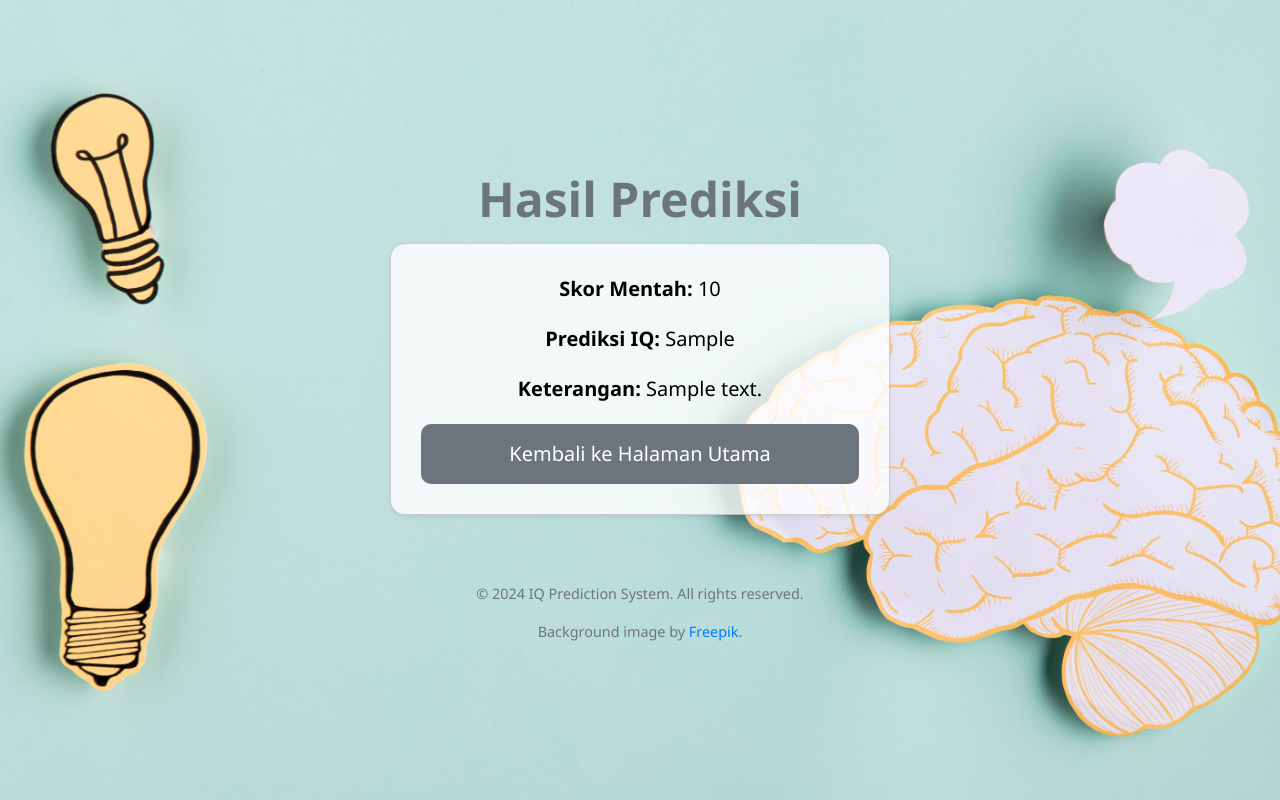
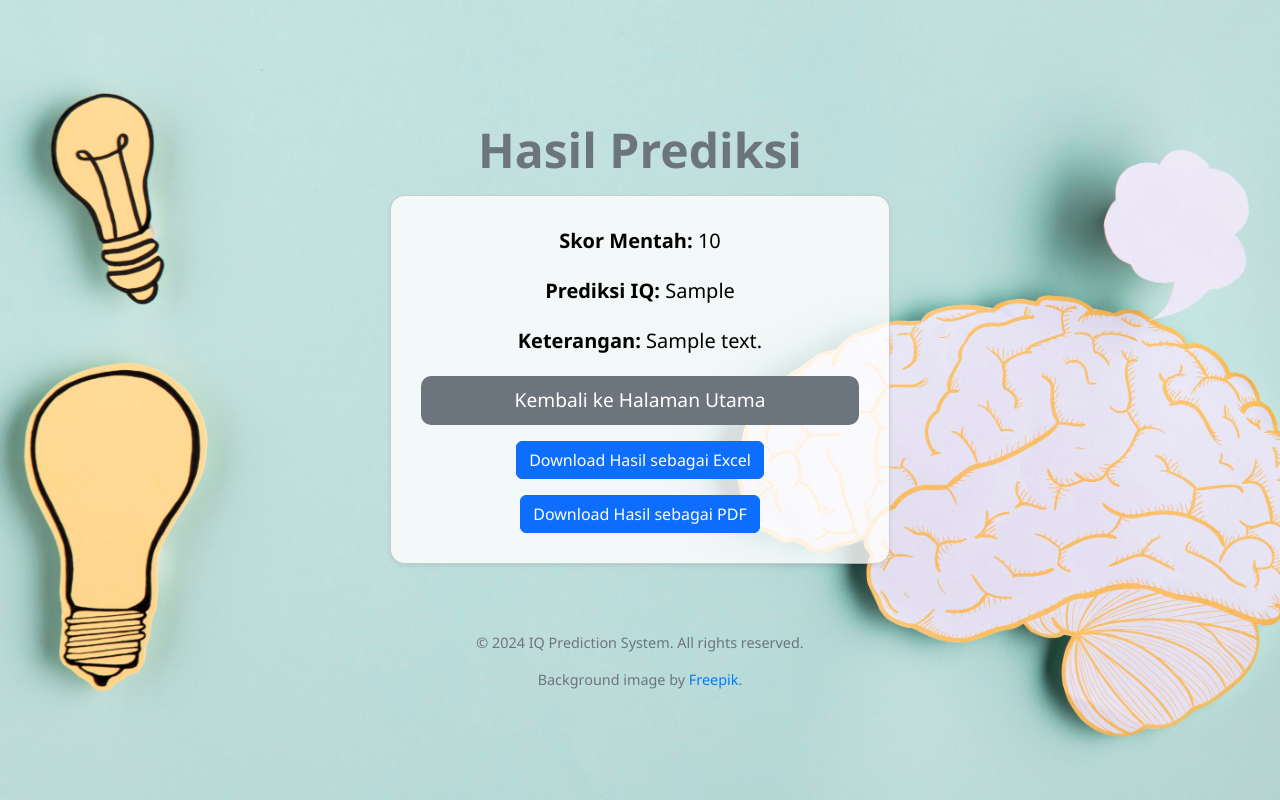
Before and after one commit to Zaki2-star/test, a Flask app: template templates/result.html in a window 1280 px wide. Run offline with Flask 3, Linux system fonts and the light colour scheme; the template is opened without the code that fills it: most values are stand-ins (such as "Sample title", 1, 10 or a date in 2020); parts of the project's set-up code (start-up, migrations or seed data) failed here and were passed over; some libraries are stand-ins or nearby versions.

Commit message:
first commit

```diff
--- a/app.py
+++ b/app.py
@@ -1,14 +1,14 @@
-from flask import Flask, render_template, request
+from flask import Flask, render_template, request, send_file, make_response
 import joblib
 import numpy as np
+import pandas as pd
+from xhtml2pdf import pisa
+from io import BytesIO
 
-# Inisialisasi aplikasi Flask
 app = Flask(__name__, static_folder='static')
 
-# Load model yang sudah dilatih
 model = joblib.load('./models/iq_prediction_model.pkl')
 
-# Fungsi untuk menentukan keterangan berdasarkan Outcome
 def interpret_iq(outcome):
     if outcome == 3:
         return "Di Atas Rata-Rata"
@@ -19,38 +19,94 @@ def interpret_iq(outcome):
     else:
         return "Tidak Diketahui"
 
-# Route untuk halaman utama
 @app.route('/')
 def index():
     return render_template('index.html')
 
-# Route untuk prediksi
 @app.route('/predict', methods=['POST'])
 def predict():
     try:
-        # Ambil skor mentah dari form
         raw_score = int(request.form['raw_score'])
-
-        # Lakukan prediksi
         predicted_iq = model.predict(np.array([[raw_score]]))[0]
 
-        # Tentukan outcome berdasarkan rentang yang telah ditentukan
-        if 138 >= predicted_iq >= 110:  # Di Atas Rata-Rata
+        if 138 >= predicted_iq >= 110:
             outcome = 3
-        elif 108 >= predicted_iq >= 90:  # Rata-Rata
+        elif 108 >= predicted_iq >= 90:
             outcome = 2
-        elif 89 >= predicted_iq >= 56:  # Di Bawah Rata-Rata
+        elif 89 >= predicted_iq >= 56:
             outcome = 1
         else:
-            outcome = 0  # Jika di luar rentang yang diharapkan
+            outcome = 0
 
-        # Interpretasi hasil
         keterangan = interpret_iq(outcome)
 
-        return render_template('result.html', raw_score=raw_score, predicted_iq=predicted_iq, keterangan=keterangan)
+        return render_template(
+            'result.html',
+            raw_score=raw_score,
+            predicted_iq=predicted_iq,
+            keterangan=keterangan
+        )
     except ValueError:
         return "Invalid input. Please enter a numeric value."
 
-# Jalankan aplikasi
+# Route baru untuk menghasilkan Excel
+@app.route('/download', methods=['POST'])
+def download_excel():
+    try:
+        raw_score = int(request.form['raw_score'])
+        predicted_iq = model.predict(np.array([[raw_score]]))[0]
+
+        if 138 >= predicted_iq >= 110:
+            outcome = 3
+        elif 108 >= predicted_iq >= 90:
+            outcome = 2
+        elif 89 >= predicted_iq >= 56:
+            outcome = 1
+        else:
+            outcome = 0
+
+        keterangan = interpret_iq(outcome)
+
+        # Membuat DataFrame untuk hasil prediksi
+        df = pd.DataFrame({
+            'Skor Mentah': [raw_score],
+            'Prediksi IQ': [predicted_iq],
+            'Keterangan': [keterangan]
+        })
+
+        # Simpan ke file Excel
+        output_file = "prediksi_iq.xlsx"
+        df.to_excel(output_file, index=False)
+
+        # Kirim file ke pengguna
+        return send_file(output_file, as_attachment=True)
+    except ValueError:
+        return "Invalid input. Please enter a numeric value."
+
+    # Route untuk mengunduh hasil sebagai PDF
+@app.route('/download_pdf', methods=['POST'])
+def download_pdf():
+    # Ambil data dari form
+    raw_score = request.form.get('raw_score')
+    predicted_iq = request.form.get('predicted_iq')
+    keterangan = request.form.get('keterangan')
+
+    # Render template HTML untuk PDF
+    rendered_html = render_template('pdf.html',
+                                     raw_score=raw_score,
+                                     predicted_iq=predicted_iq,
+                                     keterangan=keterangan)
+
+    # Buat PDF dari HTML
+    pdf = BytesIO()
+    pisa.CreatePDF(BytesIO(rendered_html.encode("UTF-8")), dest=pdf)
+    pdf.seek(0)
+
+    # Beri respon sebagai file PDF
+    response = make_response(pdf.read())
+    response.headers['Content-Type'] = 'application/pdf'
+    response.headers['Content-Disposition'] = 'attachment; filename=hasil_iq.pdf'
+    return response
+
 if __name__ == '__main__':
     app.run(debug=True)
--- a/templates/result.html
+++ b/templates/result.html
@@ -12,6 +12,7 @@
             height: 100%;
             width: 100%;
             font-family: 'Segoe UI', Tahoma, Geneva, Verdana, sans-serif;
+            overflow: hidden;
         }
 
         .bg-container {
@@ -21,6 +22,7 @@
             background-repeat: no-repeat;
             height: 100vh;
             display: flex;
+            flex-direction: column; /* Mengatur arah flex menjadi kolom */
             justify-content: center;
             align-items: center;
             color: white;
@@ -32,12 +34,11 @@
             padding: 0 20px;
         }
 
-        /* Styling untuk header */
         h1 {
             font-size: 3rem;
             font-weight: bold;
             margin-bottom: 20px;
-            color: #6c757d !important; /* Menambahkan !important untuk memastikan warna biru diterapkan */
+            color: #6c757d !important;
         }
 
         .result-text {
@@ -68,8 +69,8 @@
         .btn-secondary {
             background-color: #6c757d;
             border: none;
-            padding: 15px 25px;
-            font-size: 1.25rem;
+            padding: 10px 20px;
+            font-size: 1.20rem;
             border-radius: 10px;
             transition: background-color 0.3s ease, transform 0.2s ease;
         }
@@ -93,7 +94,7 @@
     <div class="bg-container">
         <div class="container mt-5">
             <div class="text-center">
-                <h1 class="text-primary mb-3" style="color: #6c757d !important;">Hasil Prediksi</h1> <!-- Judul dengan warna biru -->
+                <h1 class="text-primary mb-3" style="color: #6c757d !important;">Hasil Prediksi</h1>
             </div>
 
             <div class="card shadow-sm mx-auto">
@@ -101,17 +102,31 @@
                     <p class="result-text"><strong>Skor Mentah:</strong> {{ raw_score }}</p>
                     <p class="result-text"><strong>Prediksi IQ:</strong> {{ predicted_iq }}</p>
                     <p class="result-text"><strong>Keterangan:</strong> {{ keterangan }}</p>
+
                     <div class="d-grid">
-                        <a href="/" class="btn btn-secondary">Kembali ke Halaman Utama</a>
+                        <a href="/" class="btn btn-secondary mb-3">Kembali ke Halaman Utama</a>
+
+                        <form action="/download" method="post" style="display:inline;">
+                            <input type="hidden" name="raw_score" value="{{ raw_score }}">
+                            <button type="submit" class="btn btn-primary">Download Hasil sebagai Excel</button>
+                        </form>
+
+                        <form action="/download_pdf" method="post" class="mt-3">
+                            <input type="hidden" name="raw_score" value="{{ raw_score }}">
+                            <input type="hidden" name="predicted_iq" value="{{ predicted_iq }}">
+                            <input type="hidden" name="keterangan" value="{{ keterangan }}">
+                            <button type="submit" class="btn btn-primary">Download Hasil sebagai PDF</button>
+                        </form>
                     </div>
                 </div>
             </div>
+        </div>
 
-            <footer class="mt-5 text-center footer-text">
-                <p>&copy; 2024 IQ Prediction System. All rights reserved.</p>
-                <p>Background image by <a href="https://www.freepik.com/free-photo/paper-brain-with-light-bulb_7796313.htm">Freepik</a>.</p>
-            </footer>
-        </div>
+        <!-- Footer dipindahkan ke luar card -->
+        <footer class="mt-5 text-center footer-text">
+            <p>&copy; 2024 IQ Prediction System. All rights reserved.</p>
+            <p>Background image by <a href="https://www.freepik.com/free-photo/paper-brain-with-light-bulb_7796313.htm">Freepik</a>.</p>
+        </footer>
     </div>
 
     <script src="https://cdn.jsdelivr.net/npm/bootstrap@5.3.0-alpha1/dist/js/bootstrap.bundle.min.js"></script>
```
Also changed, not shown: templates/pdf.html (added, +69 -0 lines), 2 other files.
